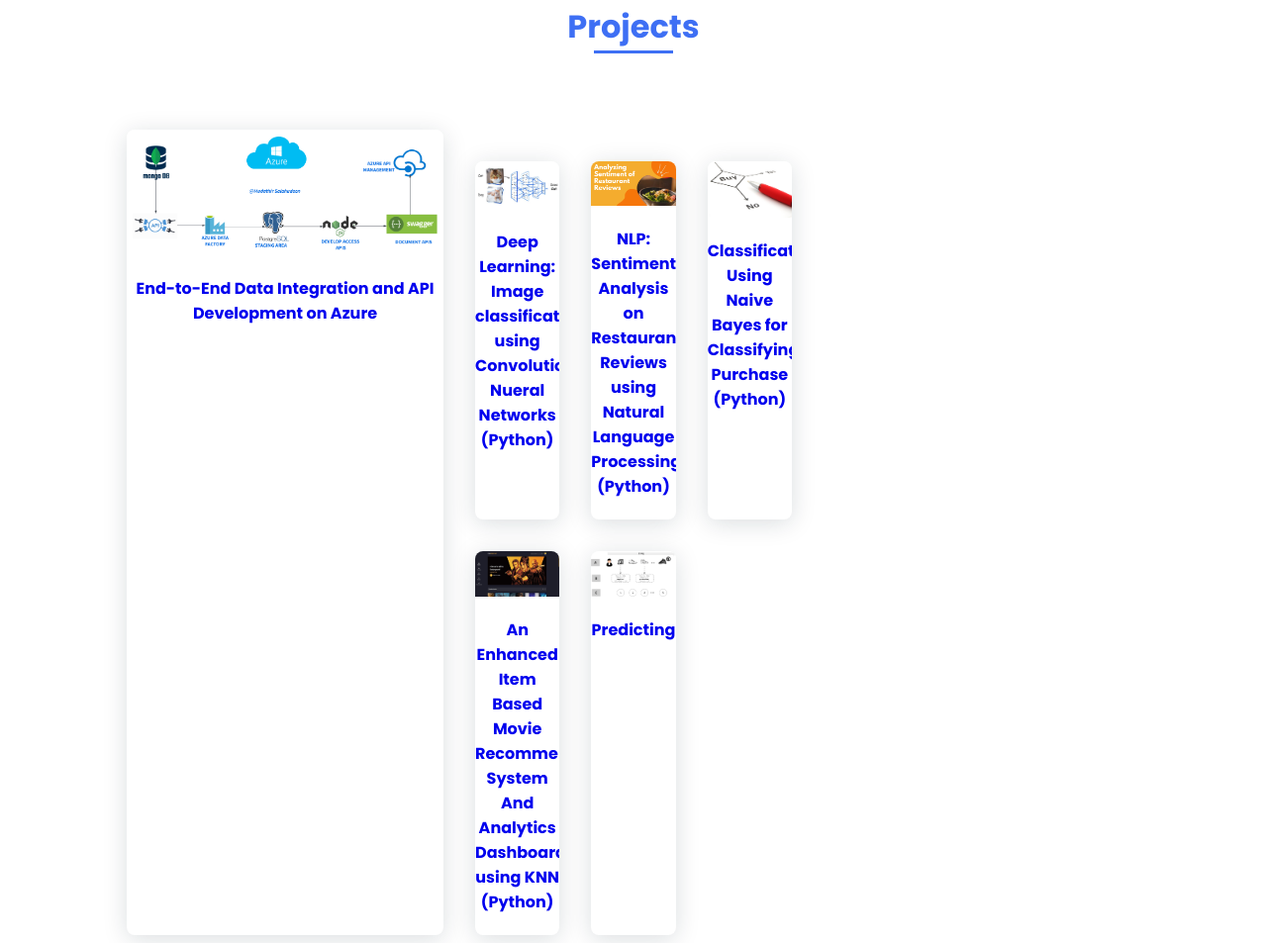
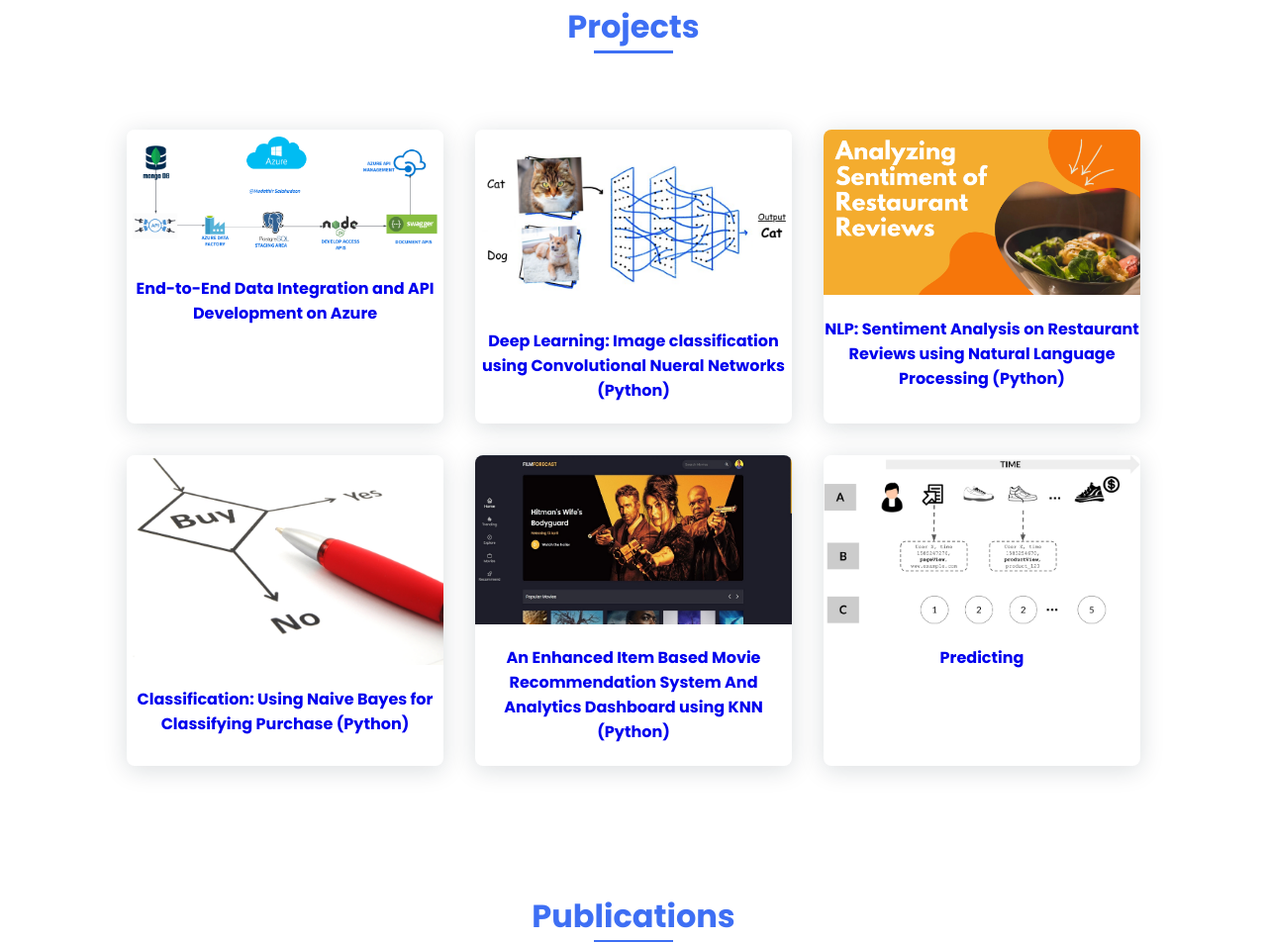
Before and after one commit to Mudathir-Salahudeen/mudathirsalahudeen.github.io, a plain HTML site: page index.html in a window 1280 px wide. Shown: the part 2335-3288 px from the top of the page at 99% size. Drawn offline with nearby package versions, Linux system fonts and the light colour scheme.

Commit message:
Upload 2

```diff
--- a/index.html
+++ b/index.html
@@ -137,7 +137,7 @@
             <section class="work section" id="work">
                 <h2 class="section-title">Projects</h2>
 
-                <div class="work__container bd-grid">
+                    <div class="work__container bd-grid">
                     <a href="https://github.com/Mudathir-Salahudeen/End-to-End-Data-Integration-and-API-Development-on-Azure" class="work__img">
                         <img src="assets/img/Geostar Pipeline.png" alt="">
                         <div class="work__title"><strong>
@@ -145,8 +145,7 @@
                             </strong></div>
                     </a>
 
-                    <div class="work__container bd-grid">
-                        <a href="https://github.com/Mudathir-Salahudeen/Deep-Learning-Convolutional-Neural-Networks" class="work__img">
+                    <a href="https://github.com/Mudathir-Salahudeen/Deep-Learning-Convolutional-Neural-Networks" class="work__img">
                             <img src="assets/img/CNN_image.png" alt="">
                             <div class="work__title"><strong>
                                 <h4 style="text-align: center;">Deep Learning: Image classification using Convolutional Nueral Networks (Python) </h4>
```
